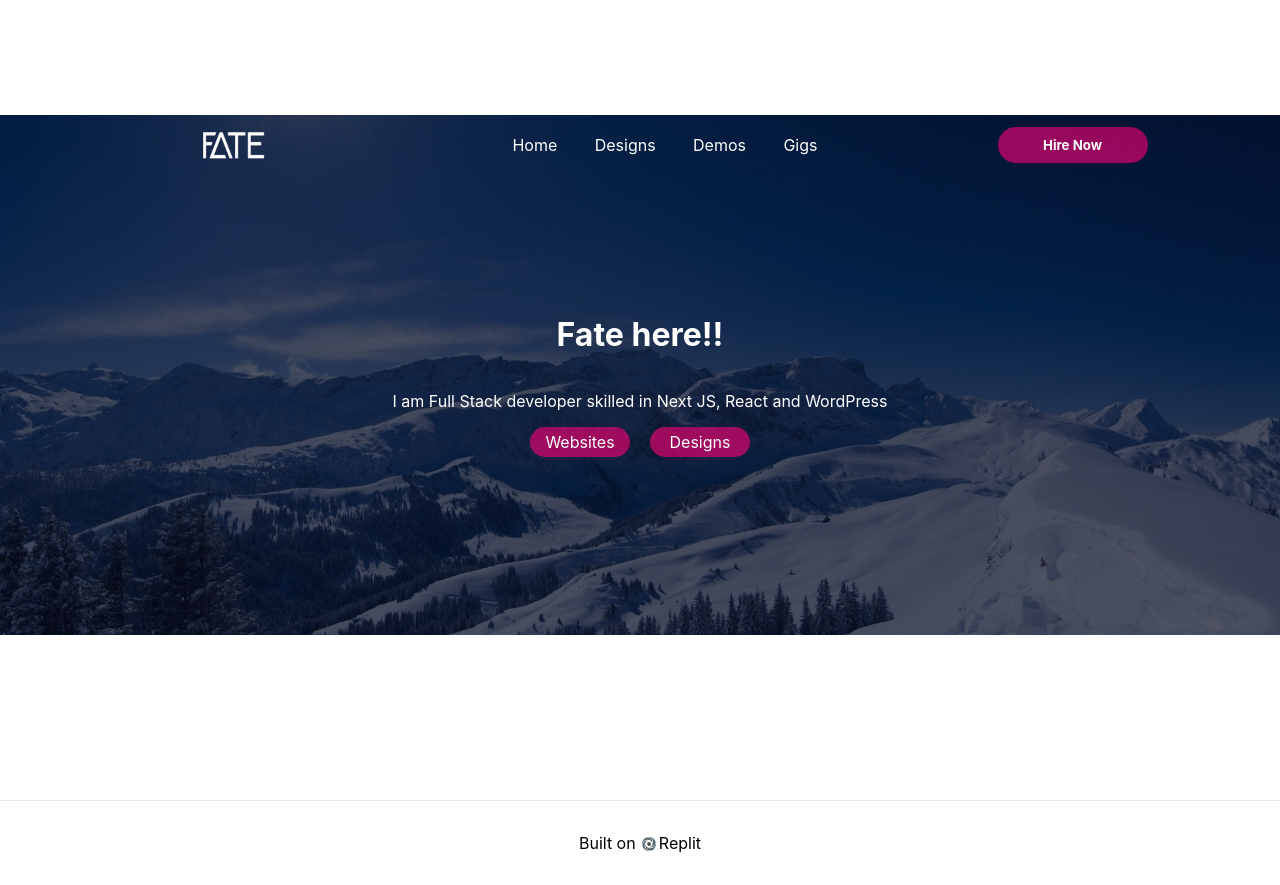
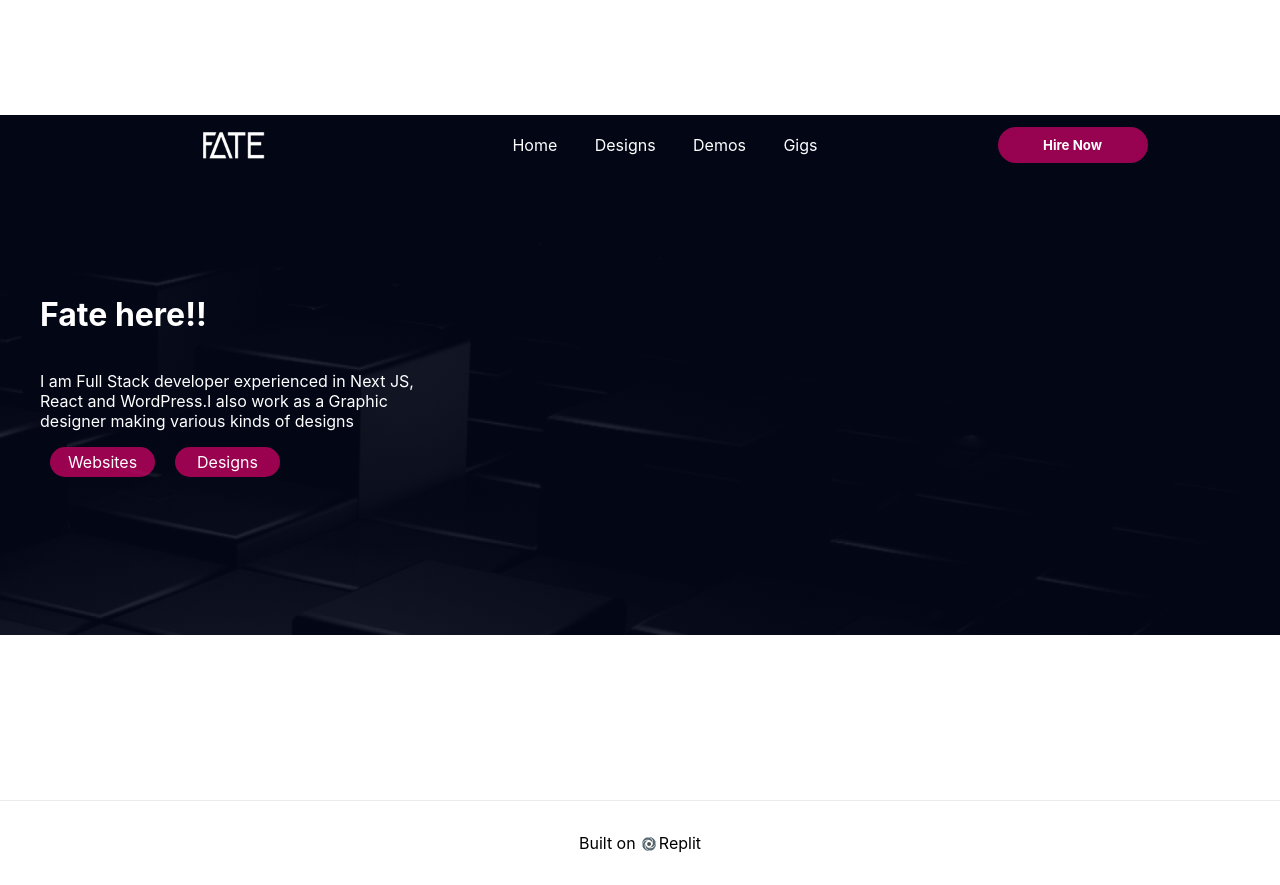
Before and after one commit to Nidal468/Portfolio_Fate, a Next.js app: page / in a window 1280 px wide. Built offline with nearby package versions, Linux system fonts and the light colour scheme.

Commit message:
updated hero

```diff
--- a/pages/index.tsx
+++ b/pages/index.tsx
@@ -22,7 +22,7 @@ const Home: NextPage = () => {
 				<div className={styles.hero}>
 				<div className={styles.hero_text}>
 					<h1>Fate here!!</h1>
-					<p>I am Full Stack developer skilled in Next JS, React and WordPress</p>
+					<p>I am Full Stack developer experienced in Next JS, React and WordPress.I also work as a Graphic designer making various kinds of designs</p>
 					<div className={styles.hero_button}>
 					<a>Websites</a>
 					<a>Designs</a>
--- a/styles/Home.module.css
+++ b/styles/Home.module.css
@@ -83,33 +83,35 @@
 	position: relative;
 	bottom: 50px;
 	z-index: 1;
-	background: linear-gradient(rgba(4,9,30,0.7), rgba(4,9,30,0.7)), url("../public/images/004.png");
+	background: linear-gradient(rgba(4,9,30,0.7), rgba(4,9,30,0.7)), url("../public/images/008.png");
 	background-size: cover;
 	display: flex;
 	align-items: center;
-	justify-content: center;
+	justify-content: flex-start;
 	color: #fff;
-
-
+	padding: 0px 40px;
 }
 .hero_text{
 	display: flex;
-	align-items: center;
-	justify-content: space-evenly;
-	width: 100%;
+	align-items: flex-start;
+	justify-content: flex-start;
+	width: 400px;
 	flex-direction: column;
+	text-align: left;
+
 
 }
 .hero_button{
 	display: flex;
 	align-items: center;
 	justify-content: center;
-	width: 100%;
+	width: 250px;
+
 }
 .hero a{
 	border-radius: 18px;
 	background: rgba(255,0,120,0.6);
-	width: 100px;
+	width: 150px;
 	height: 30px;
 	display: flex;
 	align-items: center;
```
Also changed, not shown: public/images/008.png (renamed from public/images/7fe774bbacce09f00cb5b2e3cbc48db3_edit_134022651066527.png).
